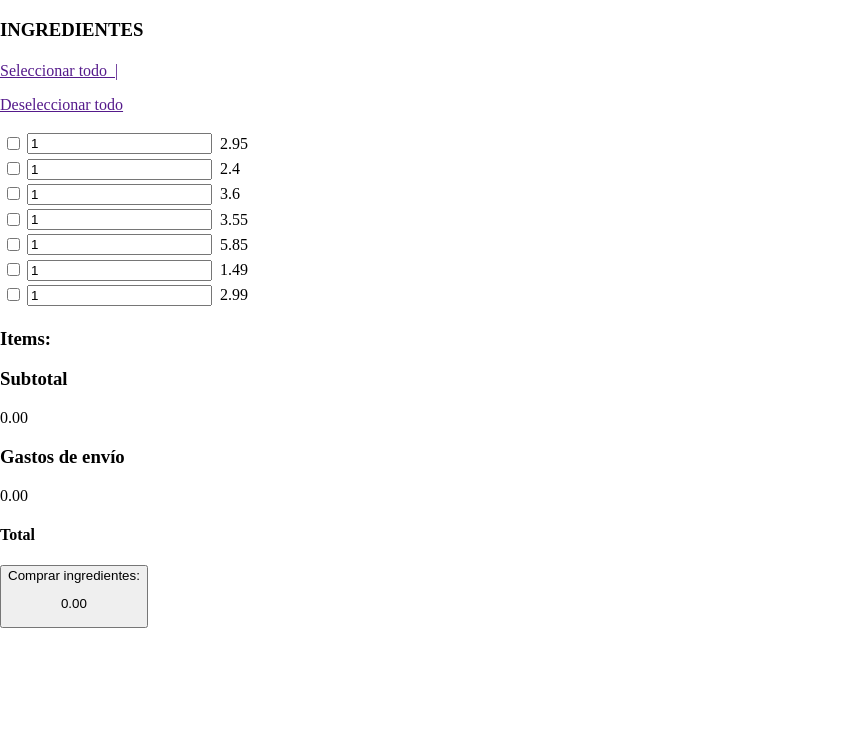
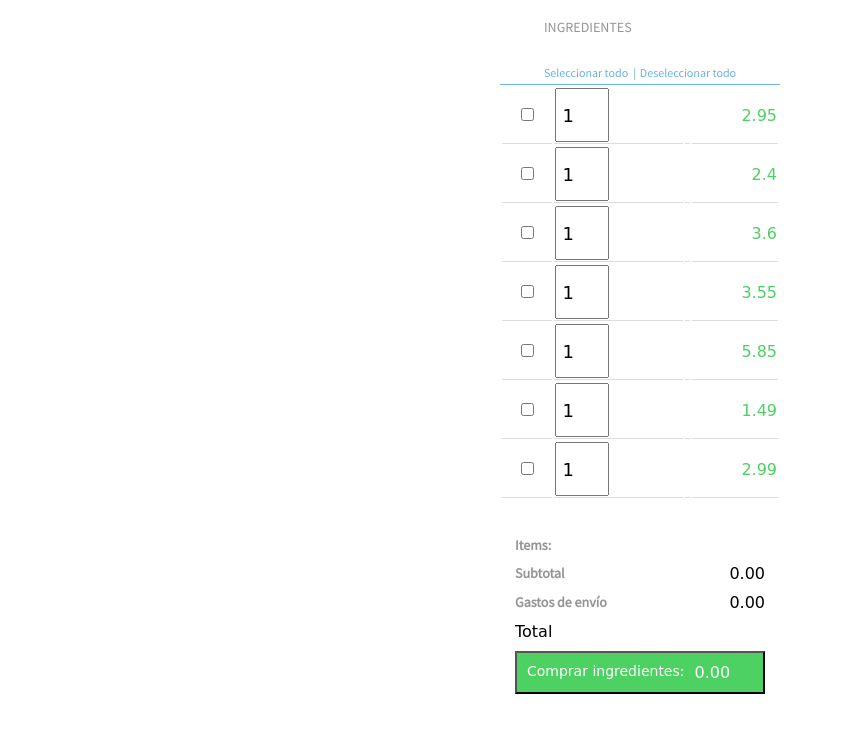
Before and after one commit to leomicheloni/solidcommitmad, a website with bundled scripts: page index.html in a window 1280 px wide. Shown: the whole page, without its empty margins (0-843 px from the left). Built offline with nearby package versions, Linux system fonts and the light colour scheme; a script that the page names is missing; a web font is replaced by a local one.

Commit message:
added readme, updated css

```diff
--- a/css/main.css
+++ b/css/main.css
@@ -1,7 +1,229 @@
-/* @import "core/settings";
-@import "core/links"; */
+body {
+  padding: 10px;
+}
 
-body {
-    margin: 0;
-    height: 100vh;
-  }
+.page {
+  display: -webkit-box;
+  display: -ms-flexbox;
+  display: flex;
+  -webkit-box-orient: vertical;
+  -webkit-box-direction: normal;
+  -ms-flex-direction: column;
+  flex-direction: column;
+  -webkit-box-align: center;
+  -ms-flex-align: center;
+  align-items: center;
+}
+
+.header__subtitle {
+  font-family: "Source Sans Pro", sans-serif;
+  font-weight: 400;
+  color: #969494;
+  margin-bottom: 0;
+  font-size: 14px;
+}
+
+.header__title {
+  font-family: "McLaren", cursive;
+  font-size: 22px;
+  margin: 0px;
+  margin-top: -3px;
+}
+
+.header__selectors {
+  display: -webkit-box;
+  display: -ms-flexbox;
+  display: flex;
+  -webkit-box-orient: horizontal;
+  -webkit-box-direction: normal;
+  -ms-flex-direction: row;
+  flex-direction: row;
+  font-family: "Source Sans Pro", sans-serif;
+  font-size: 12px;
+  margin-top: 20px;
+}
+
+.header__select {
+  margin-right: 4px;
+  margin-bottom: 4px;
+  color: #6bb3e0;
+}
+
+.header__select--link {
+  text-decoration: none;
+}
+
+.header__deselect {
+  color: #6bb3e0;
+  margin-bottom: 4px;
+}
+
+.header__deselect--link {
+  text-decoration: none;
+}
+
+.table {
+  height: 200px;
+  width: 280px;
+  border-top: 0.2px solid #6bb3e0;
+}
+
+th,td {
+  border-bottom: 1px solid #ddd;
+}
+
+.items__input {
+  height: 40px;
+  width: 40px;
+  font-family: "McLaren", cursive;
+  font-size: 18px;
+  padding: 5px;
+}
+
+h2 {
+  font-family: "McLaren", cursive;
+  font-size: 12px;
+  margin: 0;
+}
+
+.footer__total--text {
+  font-family: "McLaren", cursive;
+  font-size: 16px;
+  margin: 0;
+}
+
+h3 {
+  color: #969494;
+  font-family: "Source Sans Pro", sans-serif;
+  font-size: 14px;
+  margin: 0;
+}
+
+h4 {
+  font-family: "Source Sans Pro", sans-serif;
+  font-weight: 400;
+  font-size: 12px;
+  margin: 0;
+}
+
+.main__articule--description--price,.main__article--currency {
+  color: #4dd163;
+  font-family: "McLaren", cursive;
+  font-size: 16px;
+}
+
+.main__articule--price--container {
+  display: -webkit-box;
+  display: -ms-flexbox;
+  display: flex;
+  -webkit-box-orient: horizontal;
+  -webkit-box-direction: normal;
+  -ms-flex-direction: row;
+  flex-direction: row;
+  -webkit-box-pack: end;
+  -ms-flex-pack: end;
+  justify-content: flex-end;
+}
+
+.page__main {
+  margin-bottom: 40px;
+}
+
+.page__footer {
+  display: -webkit-box;
+  display: -ms-flexbox;
+  display: flex;
+  -webkit-box-orient: vertical;
+  -webkit-box-direction: normal;
+  -ms-flex-direction: column;
+  flex-direction: column;
+  -webkit-box-align: center;
+  -ms-flex-align: center;
+  align-items: center;
+  -webkit-box-pack: center;
+  -ms-flex-pack: center;
+  justify-content: center;
+}
+
+.page__footer p,.page__footer span {
+  font-family: "McLaren", cursive;
+}
+
+.page__footer {
+  width: 320px;
+  height: 150px;
+  margin-top: 0;
+}
+
+.footer__items {
+  display: -webkit-box;
+  display: -ms-flexbox;
+  display: flex;
+  -webkit-box-orient: horizontal;
+  -webkit-box-direction: normal;
+  -ms-flex-direction: row;
+  flex-direction: row;
+  width: 250px;
+  height: 30px;
+  margin-bottom: 10px;
+}
+
+.footer__subtotal,.footer__shippingcosts,.footer__total {
+  display: -webkit-box;
+  display: -ms-flexbox;
+  display: flex;
+  -webkit-box-orient: horizontal;
+  -webkit-box-direction: normal;
+  -ms-flex-direction: row;
+  flex-direction: row;
+  -webkit-box-pack: justify;
+  -ms-flex-pack: justify;
+  justify-content: space-between;
+  width: 250px;
+  height: 30px;
+  margin-bottom: 10px;
+}
+
+.footer__subtotal--text {
+  text-align: left;
+}
+
+.footer__items--number,.footer__subtotal--number,.footer__shippingcosts--number,.footer__total--number {
+  margin: 0;
+}
+
+.footer__items--number {
+  margin-left: 10px;
+}
+
+.btn {
+  background-color: #4dd163;
+  color: #ffffff;
+  font-family: "McLaren", cursive;
+  font-size: 14px;
+  padding: 10px;
+  width: 250px;
+  display: -webkit-box;
+  display: -ms-flexbox;
+  display: flex;
+  -webkit-box-orient: horizontal;
+  -webkit-box-direction: normal;
+  -ms-flex-direction: row;
+  flex-direction: row;
+}
+
+.btn p {
+  margin: 0;
+  margin-left: 10px;
+  font-size: 16px;
+}
+
+.footer__subtotal--number--div,.footer__shippingcosts--number--div,.footer__total--number--div {
+  display: -webkit-box;
+  display: -ms-flexbox;
+  display: flex;
+  -webkit-box-orient: horizontal;
+  -webkit-box-direction: normal;
+  -ms-flex-direction: row;
+  flex-direction: row;
+}
```
Also changed, not shown: README.md (added).
